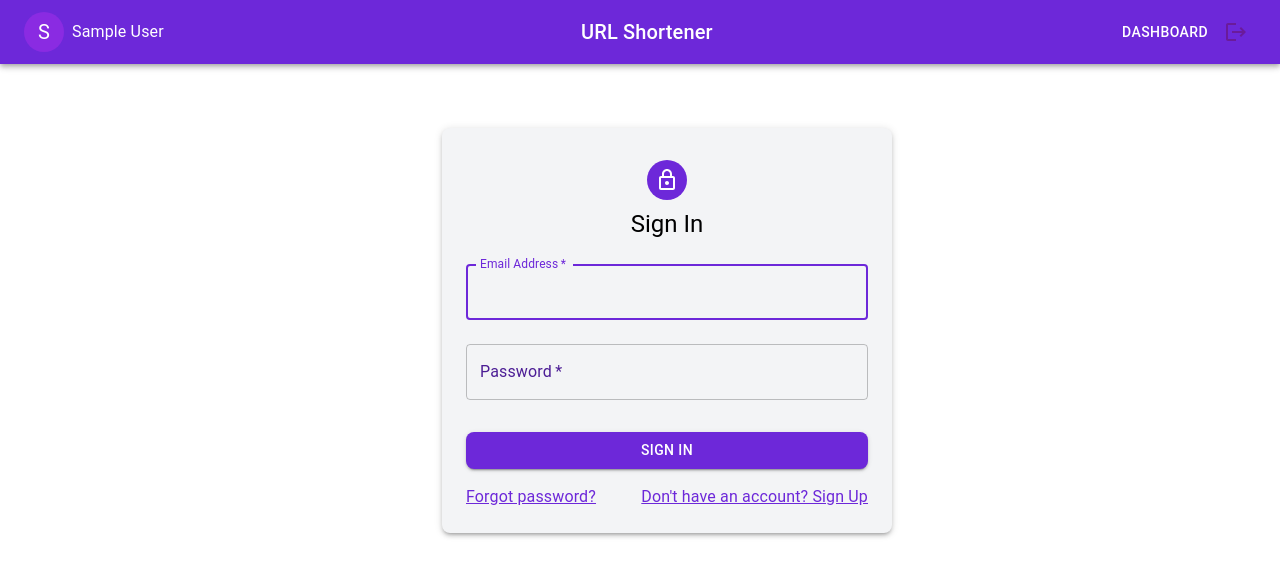
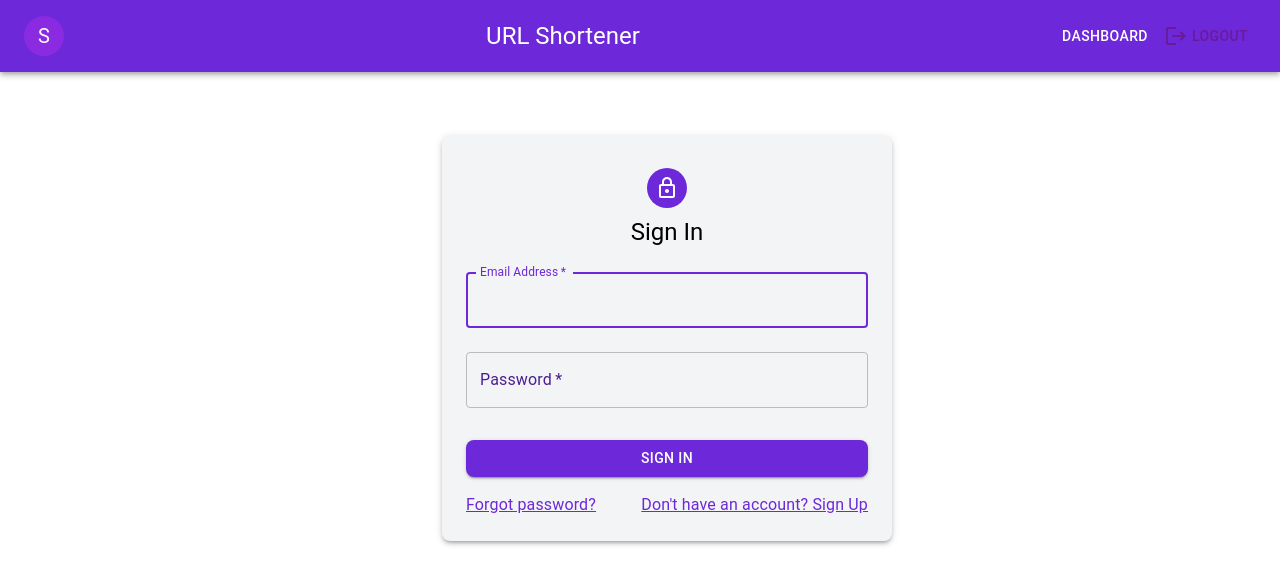
Before and after one commit to Vigneshwarrs/urlshortener-frontend, a React (Create React App) app: page /login in a window 1280 px wide. Shown: the top 584 px of the page. Built offline with nearby package versions, Linux system fonts and the light colour scheme; sample sign-in values are in the browser's storage.

Commit message:
Minor Ui changes

```diff
--- a/src/components/Dashboard/Dashboard.js
+++ b/src/components/Dashboard/Dashboard.js
@@ -45,9 +45,6 @@ function Dashboard() {
   return (
     <Container maxWidth="lg" sx={{ mt: 4 }}>
       <CssBaseline />
-      <Typography variant="h2" color="text.primary" gutterBottom>
-        Dashboard
-      </Typography>
       <Grid container spacing={2}>
         <Grid item xs={12} md={6}>
           <UrlShortener />
--- a/src/components/Navbar.js
+++ b/src/components/Navbar.js
@@ -11,7 +11,8 @@ import {
   Alert,
   Avatar,
   useTheme,
-  useMediaQuery
+  useMediaQuery,
+  Tooltip,
 } from '@mui/material';
 import { Logout as LogoutIcon } from '@mui/icons-material';
 
@@ -65,14 +66,23 @@ function Navbar() {
       <AppBar position="static" color="primary" sx={{ mb: 2 }}>
         <Toolbar
           sx={{
-            flexDirection: isSmallScreen ? 'column' : 'row',
+            flexDirection: 'row',
             alignItems: 'center',
-            justifyContent: isSmallScreen ? 'center' : 'space-between',
+            justifyContent: 'space-between',
+            p: 2,
+            gap: 2,
           }}
         >
-          <Box sx={{ display: 'flex', alignItems: 'center', justifyContent: isSmallScreen ? 'center' : 'flex-start', flexGrow: 1 }}>
-            {token && user ? (
-              <Box sx={{ display: 'flex', alignItems: 'center', mr: 2 }}>
+          <Box
+            sx={{
+              display: 'flex',
+              alignItems: 'center',
+              flexGrow: 1,
+              justifyContent: isSmallScreen ? 'center' : 'flex-start',
+            }}
+          >
+            {token && user && (
+              <Tooltip title={user.name} arrow>
                 <Avatar
                   sx={{ bgcolor: 'blueviolet', marginRight: 1 }}
                   alt={user.name}
@@ -80,22 +90,39 @@ function Navbar() {
                 >
                   {user.name.charAt(0)}
                 </Avatar>
-                <Typography variant="body1" color="inherit">
-                  {user.name}
-                </Typography>
+              </Tooltip>
+            )}
           </Box>
-            ) : null}
-          </Box>
-          <Box sx={{ flexGrow: 1, display: 'flex', justifyContent: 'center' }}>
-            <Typography variant="h6" component="div" sx={{ textAlign: 'center' }}>
+          <Box
+            sx={{
+              flexGrow: 1,
+              display: 'flex',
+              justifyContent: 'center',
+              alignItems: 'center',
+            }}
+          >
+            <Typography
+              variant={'h5'}
+              component="div"
+              sx={{ textAlign: 'center' }}
+            >
               <Link to="/dashboard" style={{ color: 'inherit', textDecoration: 'none' }}>
                 URL Shortener
               </Link>
             </Typography>
           </Box>
-          <Box sx={{ display: 'flex', alignItems: 'center', justifyContent: isSmallScreen ? 'center' : 'flex-end', flexGrow: 1 }}>
+          <Box
+            sx={{
+              display: 'flex',
+              alignItems: 'center',
+              justifyContent: 'flex-end', // Always align to the right
+              flexGrow: 1,
+            }}
+          >
             {token ? (
               <>
+                {/* Show the Dashboard button only on larger screens */}
+                {!isSmallScreen && (
                   <Button
                     color="inherit"
                     component={Link}
@@ -107,6 +134,9 @@ function Navbar() {
                   >
                     Dashboard
                   </Button>
+                )}
+                {isSmallScreen ? (
+                  // Mobile Screen: IconButton only
                   <IconButton
                     color="inherit"
                     onClick={handleLogout}
@@ -114,6 +144,21 @@ function Navbar() {
                   >
                     <LogoutIcon />
                   </IconButton>
+                ) : (
+                  // Desktop Screen: Button with text
+                  <Button
+                    color="inherit"
+                    onClick={handleLogout}
+                    sx={{
+                      color: '#6a1b9a',
+                      '&:hover': { backgroundColor: theme.palette.action.hover },
+                      display: 'flex',
+                      alignItems: 'center',
+                    }}
+                  >
+                    <LogoutIcon sx={{ marginRight: 0.5 }} /> Logout
+                  </Button>
+                )}
               </>
             ) : (
               <>
@@ -156,11 +201,7 @@ function Navbar() {
           sx={{ width: '100%' }}
           action={
             snackbar.severity === 'warning' ? (
-              <Button
-                color="inherit"
-                size="small"
-                onClick={confirmLogout}
-              >
+              <Button color="inherit" size="small" onClick={confirmLogout}>
                 Confirm
               </Button>
             ) : null
```
Lines whose indentation alone changed are shown as unchanged.
